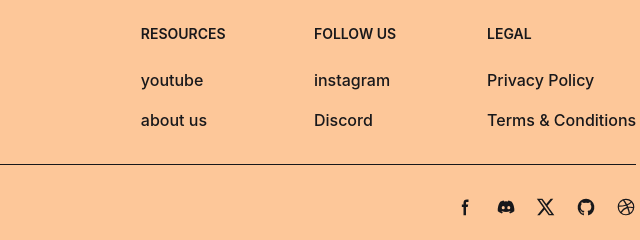
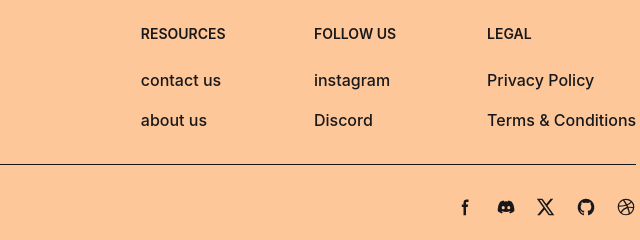
Before and after one commit to MohamedTahaHarbi/mohamed_taha_harbi-final-project, a website: page index.html in a window 1280 px wide. Shown: the part 3125-3365 px from the top of the page, 615-1255 px from the left. Drawn offline with Linux system fonts and the light colour scheme.

```diff
--- a/index.html
+++ b/index.html
@@ -427,7 +427,7 @@
                   <h2 class="mb-6 text-sm font-semibold text-heading uppercase">Resources</h2>
                   <ul class="text-body font-medium">
                       <li class="mb-4">
-                          <a href="https://flowbite.com/" class="hover:underline">youtube</a>
+                          <a href="https://flowbite.com/" class="hover:underline">contact us</a>
                       </li>
                       <li>
                           <a href="https://tailwindcss.com/" class="hover:underline">about us</a>
```
Also changed, not shown: public/pages/awarenesslibrary.html (+1 -1 lines), public/pages/safevoices.html (+1 -1 lines), readme.md.
